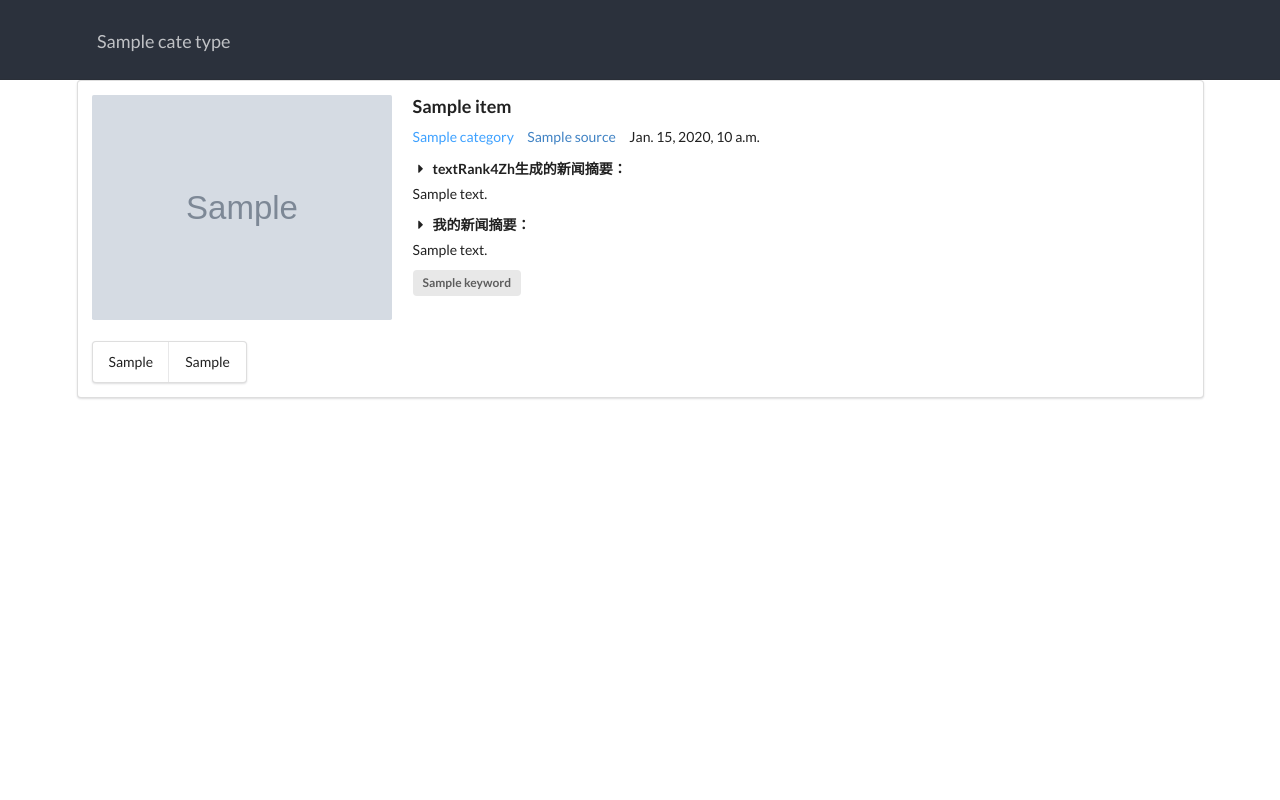
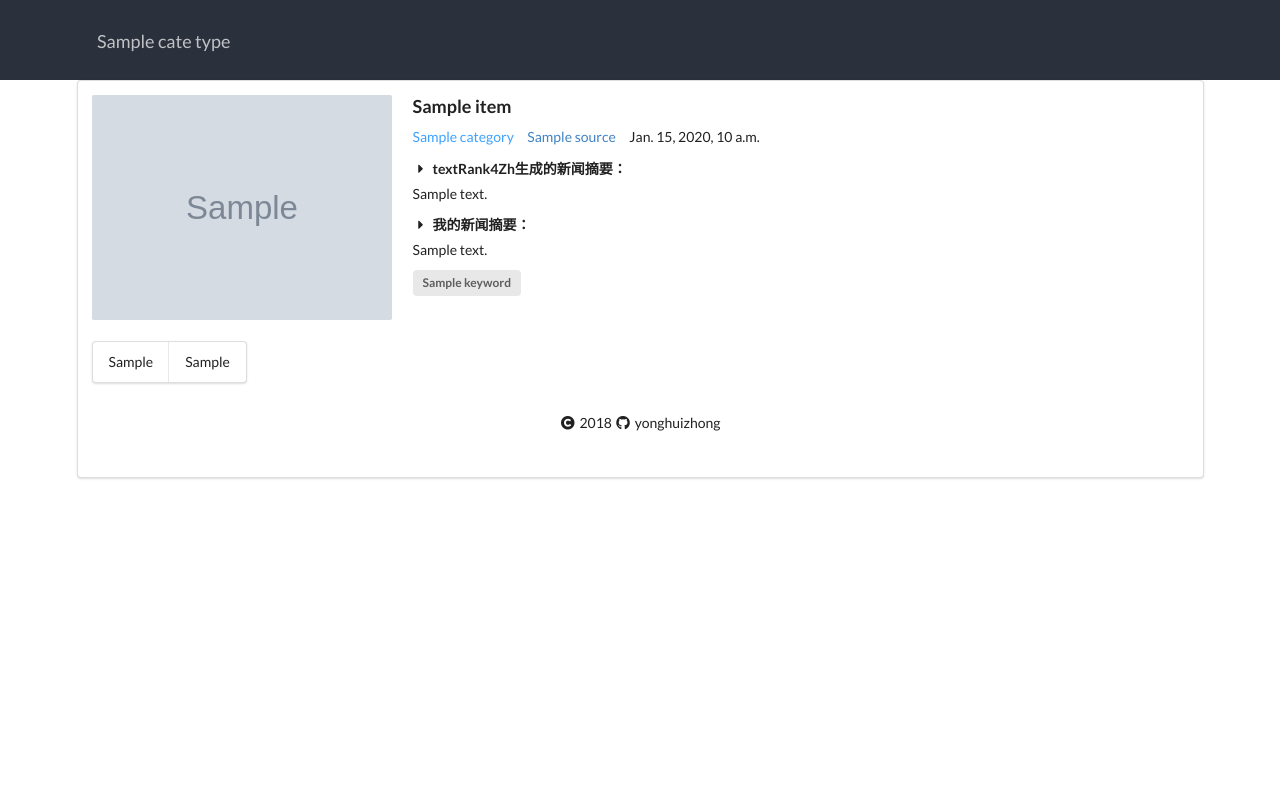
Before and after one commit to yonghuizhong/newsQQDjango, a Django app: template templates/article.html in a window 1280 px wide. Run offline with Django 3.2, Linux system fonts and the light colour scheme; the template is opened without the code that fills it: most values are stand-ins (such as "Sample title", 1, 10 or a date in 2020); grey boxes marked "Sample" are stand-in pictures; parts of the project's set-up code (start-up, migrations or seed data) failed here and were passed over.

Commit message:
添加页脚

```diff
--- a/templates/article.html
+++ b/templates/article.html
@@ -20,10 +20,10 @@
                                            target="_blank">&nbsp;&nbsp;&nbsp;&nbsp;{{ item.source }}</a>
                                         <span>&nbsp;&nbsp;&nbsp;&nbsp;{{ item.time }}</span>
                                         <div class="ui list">
-{#                                            <div class="item">#}
-{#                                                <div class="header"><i class="right triangle icon"></i>新闻内容前几句话：</div>#}
-{#                                                <p>{{ item.introduce|linebreaks }}</p>#}
-{#                                            </div>#}
+                                            {#                                            <div class="item">#}
+                                            {#                                                <div class="header"><i class="right triangle icon"></i>新闻内容前几句话：</div>#}
+                                            {#                                                <p>{{ item.introduce|linebreaks }}</p>#}
+                                            {#                                            </div>#}
                                             <div class="item">
                                                 <div class="header"><i class="right triangle icon"></i>textRank4Zh生成的新闻摘要：
                                                 </div>
@@ -67,6 +67,14 @@
                         {% if article.has_next %}
                             <a class="item" id="next_page">下一页</a>
                         {% endif %}
+                    </div>
+
+                    <div class="ui center aligned container" style="margin: 30px">
+                        <div><i class="copyright icon"></i><span>2018</span>
+                            <a href="https://github.com/yonghuizhong" target="_blank" style="color: #212121">
+                                <i class="github icon"></i><span>yonghuizhong</span>
+                            </a>
+                        </div>
                     </div>
                 </div>
             </div>
```
Also changed, not shown: static/img/screenshot2.png.
